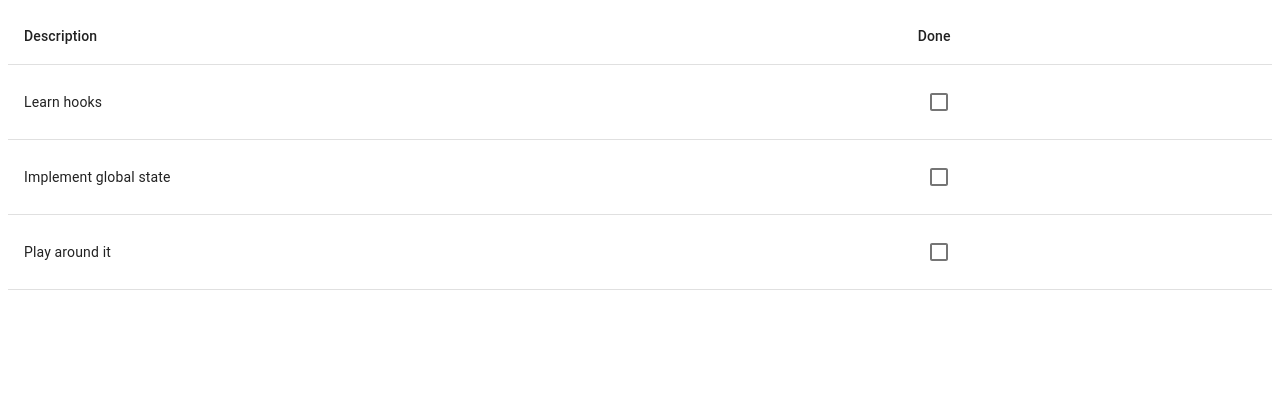
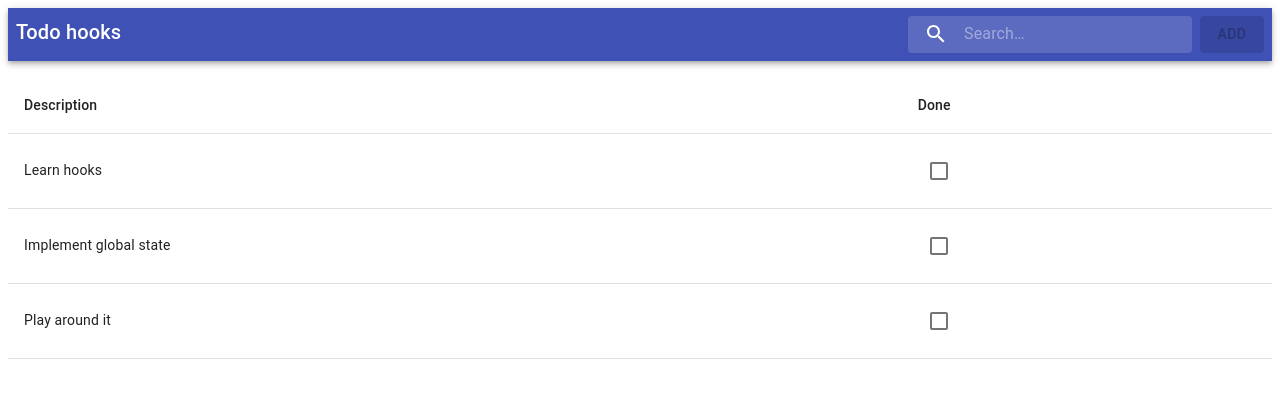
Before and after one commit to vanderleisilva/react-context, a React (Create React App) app: page / in a window 1280 px wide. Shown: the top 398 px of the page. Built offline with nearby package versions, Linux system fonts and the light colour scheme.

Commit message:
update header component

```diff
--- a/src/App.js
+++ b/src/App.js
@@ -9,7 +9,7 @@ import List from "components/list";
 
 export default () => (
   <StoreProvider initialState={initialState} reducer={reducers}>
-    {/* <Header /> */}
+    <Header />
     <List />
   </StoreProvider>
 );
--- a/src/components/add/index.js
+++ b/src/components/add/index.js
@@ -1,19 +1,22 @@
 import React from 'react';
-// import useTodo from 'hooks/useTodo';
+import { useStore } from 'store';
+import { addTodo, filterTodo } from 'actions';
 
 import Button from '@material-ui/core/Button';
 
 export default props => {
-  // const { filter, add } = useTodo();
+  const [{ filter }, dispatch] = useStore();
 
-  const filter = ''
-  const add = ''
+  const onClick = () => {
+    dispatch(addTodo({ id: 'xx', name: filter, done: false }));
+    dispatch(filterTodo(''));
+  };
 
   return (
     <Button
       {...props}
       variant='contained'
-      onClick={add}
+      onClick={onClick}
       disabled={!filter}
       children='Add'
     />
--- a/src/components/filter/index.js
+++ b/src/components/filter/index.js
@@ -1,31 +1,33 @@
-// import React from 'react';
-// import useTodo from 'hooks/useTodo';
-// import styles from './styles';
+import React from 'react';
 
-// import { makeStyles } from '@material-ui/core/styles';
-// import InputBase from '@material-ui/core/InputBase';
-// import SearchIcon from '@material-ui/icons/Search';
+import { useStore } from 'store';
+import { filterTodo } from 'actions';
 
-// const useStyles = makeStyles(styles);
+import { makeStyles } from '@material-ui/core/styles';
+import InputBase from '@material-ui/core/InputBase';
+import SearchIcon from '@material-ui/icons/Search';
 
-// export default () => {
-//   const { filter, setFilter } = useTodo();
-//   const classes = useStyles();
+import styles from './styles';
+const useStyles = makeStyles(styles);
 
-//   return (
-//     <div className={classes.search}>
-//       <div className={classes.searchIcon}>
-//         <SearchIcon />
-//       </div>
-//       <InputBase
-//         placeholder='Search…'
-//         onChange={e => setFilter(e.target.value)}
-//         value={filter}
-//         classes={{
-//           root: classes.inputRoot,
-//           input: classes.inputInput,
-//         }}
-//       />
-//     </div>
-//   );
-// };
+export default () => {
+  const [{ filter }, dispatch] = useStore();
+  const classes = useStyles();
+
+  return (
+    <div className={classes.search}>
+      <div className={classes.searchIcon}>
+        <SearchIcon />
+      </div>
+      <InputBase
+        placeholder='Search…'
+        onChange={e => dispatch(filterTodo(e.target.value))}
+        value={filter}
+        classes={{
+          root: classes.inputRoot,
+          input: classes.inputInput,
+        }}
+      />
+    </div>
+  );
+};
--- a/src/components/list/index.js
+++ b/src/components/list/index.js
@@ -1,5 +1,7 @@
 import React from 'react';
+
 import { useStore } from 'store';
+import { udpateTodo } from 'actions';
 
 import Table from '@material-ui/core/Table';
 import TableBody from '@material-ui/core/TableBody';
@@ -7,8 +9,6 @@ import TableCell from '@material-ui/core/TableCell';
 import TableHead from '@material-ui/core/TableHead';
 import TableRow from '@material-ui/core/TableRow';
 import Checkbox from '@material-ui/core/Checkbox';
-
-import { udpateTodo } from 'actions';
 
 export default () => {
   const [{ todos }, dispatch] = useStore();
```
